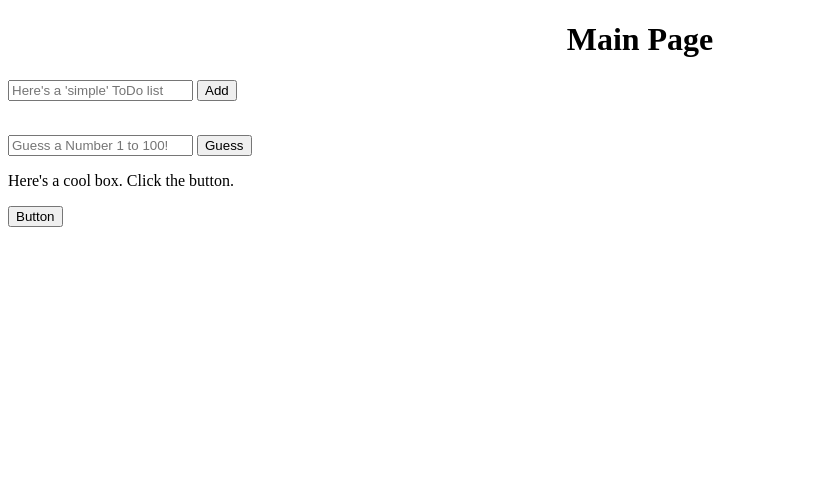
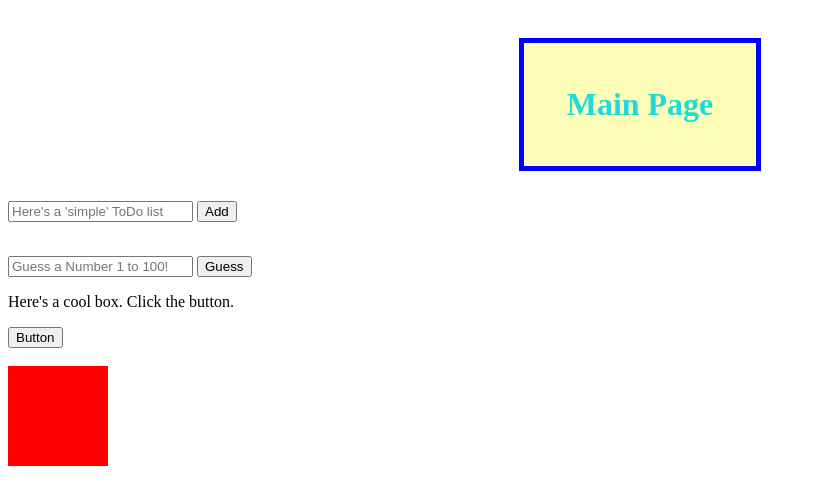
Before and after one commit to jjjjjjj687/FinalProject, a plain HTML site: page index.html in a window 1280 px wide. Shown: the whole page, without its empty margins (0-816 px from the left). Drawn offline with nearby package versions, Linux system fonts and the light colour scheme.

Commit message:
Update final.css

```diff
--- a/final.css
+++ b/final.css
@@ -1,13 +1,32 @@
 
 
+body {
+    /* background-image: url('https://images.unsplash.com/photo-1684703153840-c26fe3056c41?ixlib=rb-4.0.3&ixid=M3wxMjA3fDB8MHxwaG90by1wYWdlfHx8fGVufDB8fHx8fA%3D%3D&auto=format&fit=crop&w=774&q=80');
+    background-repeat: no-repeat;
+    background-size: cover;  */
 
+    /* background-color: rgb(255, 0, 0); */
+}
+
+
+/*
+.bg {
+    background-image: url("https://images.unsplash.com/photo-1518770660439-4636190af475?ixlib=rb-4.0.3&ixid=M3wxMjA3fDB8MHxwaG90by1wYWdlfHx8fGVufDB8fHx8fA%3D%3D&auto=format&fit=crop&w=870&q=80");
+    height: 100%;
+
+    background-repeat: no-repeat;
+    background-size: cover;
+    background-position: absolute;
+} */
+
+
+/*
 @keyframes example {
     0% {background-color: red; left: 0px; top: 0px}
     25% {background-color: yellow; left: 200px; top: 0px}
     50% {background-color: blue; left: 200px; top: 200px}
     75% {background-color: green; left: 0px; top: 200px}
     100% {background-color: red; left: 0px; top: 0px}
-
 }
 
 .square{
@@ -17,4 +36,50 @@
     background-color: red;
     animation-name: example;
     animation-duration: 4s;
+} */
+
+#first-child {
+    height: 100px;
+    width: 100px;
+    background: rgb(255, 0, 0);
+    position: relative;
+
+    }
+    .animate {
+    animation: myfirst 4s;
+    }
+  @keyframes myfirst {
+    0% {background-color: red; left: 0px; top: 0px}
+    25% {background-color: yellow; left: 200px; top: 0px}
+    50% {background-color: blue; left: 200px; top: 200px}
+    75% {background-color: green; left: 0px; top: 200px}
+    100% {background-color: red; left: 0px; top: 0px}
+    }
+
+  #second-parent {
+    margin-top: 0px;
+    margin-bottom: 0px;
+    margin-left: 0px;
+    margin-right: 0px;
+    }
+
+
+#title{
+    color:#1bdbdb;
+
+    /* also gotten from google fonts*/
+    font-family: 'Open Sans', sans-serif;
+    font-family: 'Playfair Display', serif;
+    /* also gotten from google fonts*/
+
+    border: 5px solid blue; /* theres solid, dotted, find more idk */
+
+    padding: 43px;
+    background-color: rgba(255, 252, 66, 0.377);
+    margin: 30px;
+
+    /* padding is kina like spacing between the line border and the text
+    the margin is an invisable spacer from other elements. it is outside the border */
+
+    display:inline-block;
 }
```
